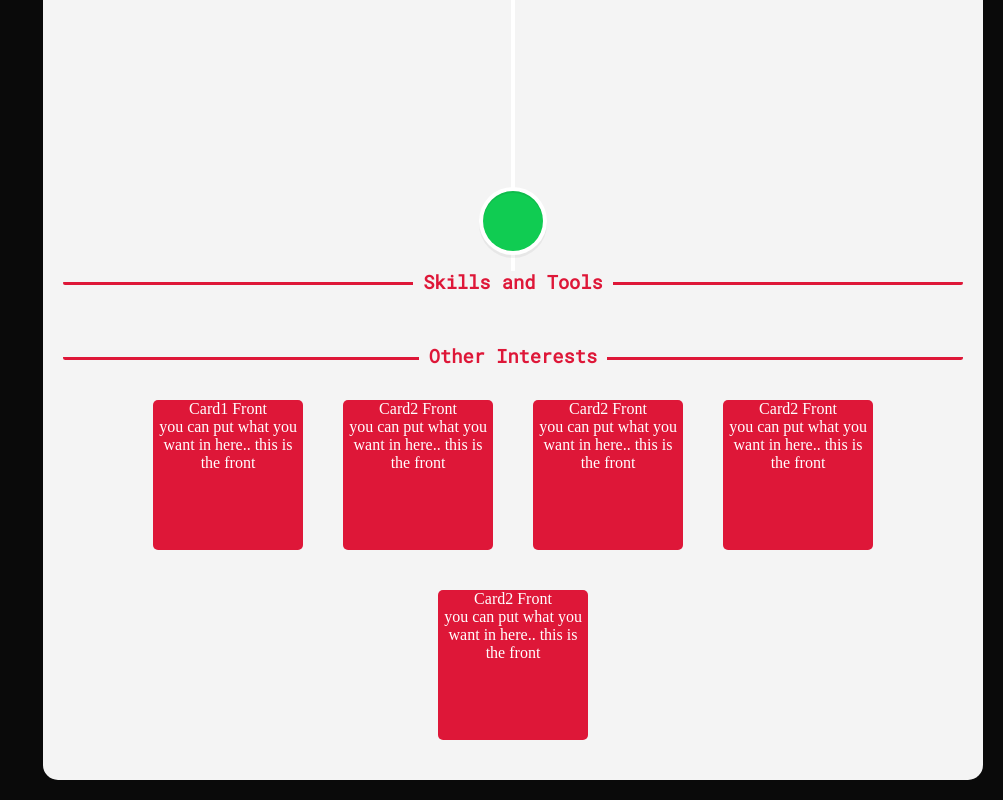
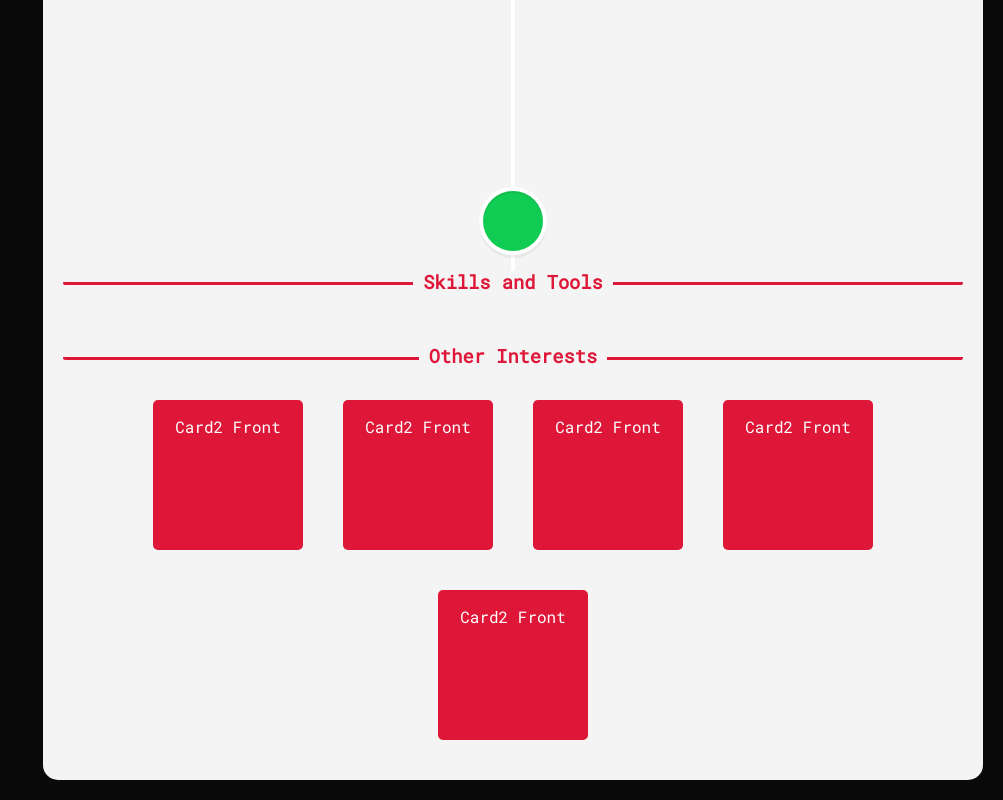
Before and after one commit to Coswold/react_portfolio, a React (Create React App) app: page /stuff in a window 1280 px wide. Shown: the part 1857-2657 px from the top of the page, without its empty margins (277-1280 px from the left). Built offline with nearby package versions, Linux system fonts and the light colour scheme.

Commit message:
fixed flip cards

```diff
--- a/src/components/main.js
+++ b/src/components/main.js
@@ -127,46 +127,56 @@ render() {
 
             <div class="cardCont">
               <div class="Card">
-                <div class="front">Card1 Front
-                  <br />you can put what you want in here.. this is the front</div>
-                <div class="back">Card1 Back
-                  <br />you can put what you want in here.. this is the back</div>
+                <div class="front">
+                    <p>Card2 Front</p>
+                </div>
+                <div class="back">
+                    <p>Card2 Back</p>
+                </div>
               </div>
             </div>
 
             <div class="cardCont">
               <div class="Card">
-                <div class="front">Card2 Front
-                  <br />you can put what you want in here.. this is the front</div>
-                <div class="back">Card2 Back
-                  <br />you can put what you want in here.. this is the back</div>
+                <div class="front">
+                    <p>Card2 Front</p>
+                </div>
+                <div class="back">
+                    <p>Card2 Back</p>
+                </div>
               </div>
             </div>
 
             <div class="cardCont">
               <div class="Card">
-                <div class="front">Card2 Front
-                  <br />you can put what you want in here.. this is the front</div>
-                <div class="back">Card2 Back
-                  <br />you can put what you want in here.. this is the back</div>
+                <div class="front">
+                    <p>Card2 Front</p>
+                </div>
+                <div class="back">
+                    <p>Card2 Back</p>
+                </div>
               </div>
             </div>
 
             <div class="cardCont">
               <div class="Card">
-                <div class="front">Card2 Front
-                  <br />you can put what you want in here.. this is the front</div>
-                <div class="back">Card2 Back
-                  <br />you can put what you want in here.. this is the back</div>
+                <div class="front">
+                    <p>Card2 Front</p>
+                </div>
+                <div class="back">
+                    <p>Card2 Back</p>
+                </div>
               </div>
             </div>
 
             <div class="cardCont">
               <div class="Card">
-                <div class="front">Card2 Front
-                  <br />you can put what you want in here.. this is the front</div>
-                <div class="back">Card2 Back
-                  <br />you can put what you want in here.. this is the back</div>
+                <div class="front">
+                    <p>Card2 Front</p>
+                </div>
+                <div class="back">
+                    <p>Card2 Back</p>
+                </div>
               </div>
             </div>
 
--- a/src/flip_cards.css
+++ b/src/flip_cards.css
@@ -33,6 +33,10 @@ the transition this way this will only show when the card is half flipped*/
   width: 100%;
 }
 
+.Card .front {
+  display: inline-block;
+}
+
 /*following 2 set default properties for the front and back.*/
 .cardCont:hover .Card .front {
   display: none;
```
